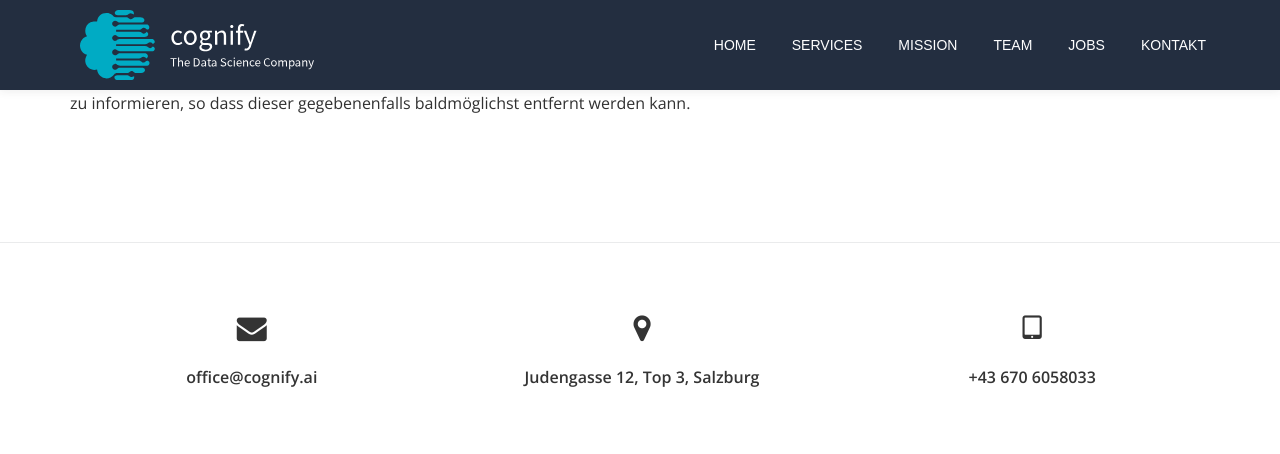
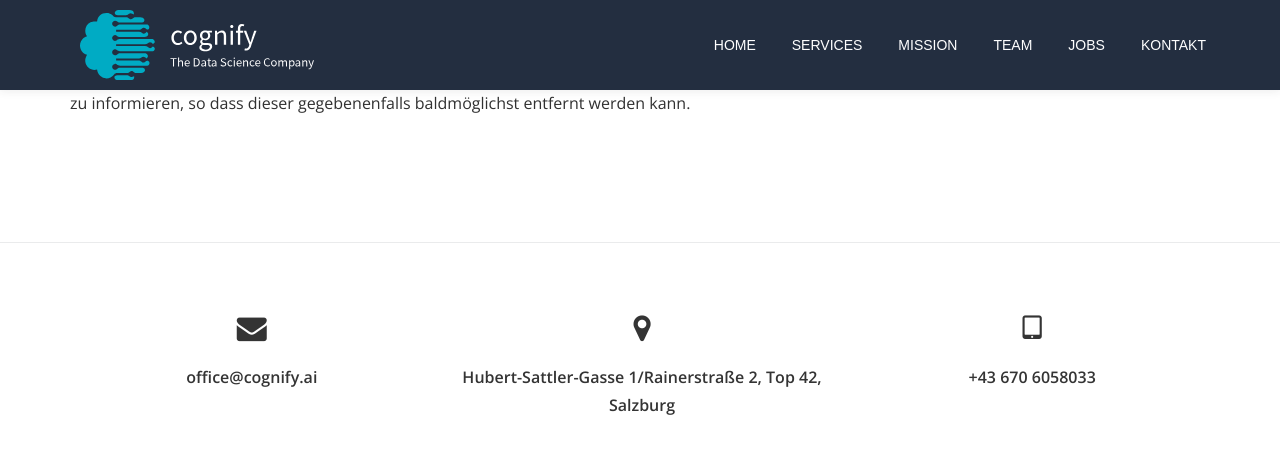
Before and after one commit to cognify-salzburg/cognify-salzburg.github.io, a Jekyll site: the page built from imprint/index.md, in a window 1280 px wide and 900 px high, scrolled down 1192 px, cut to the strip 0-458 px from the top of the window. Shown: the top 454 px of the strip. Built offline with Jekyll 4.4.1, drawn with Linux system fonts in a browser that asks for light colours.

Commit message:
update location URls

```diff
--- a/_config.yml
+++ b/_config.yml
@@ -18,8 +18,8 @@
 lang: de-AT
 company:
   email: office@cognify.ai
-  location: Judengasse 12, Top 3, Salzburg
-  location-link: https://maps.google.com/maps?ll=47.799494,13.046457&amp;z=16&amp;t=m&amp;q=Judengasse%2012%205020%20Salzburg
+  location: Hubert-Sattler-Gasse 1/Rainerstraße 2, Top 42, Salzburg
+  location-link: https://goo.gl/maps/diRbfDKzmaM1wF8G7
   phone: +43 670 6058033
   imprint:
     ceo: "Geschäftsführer: Dr. Norbert Walchhofer, Mag. Martin Simmerstatter"
@@ -43,7 +43,7 @@
 google:
   site-verification: q_gqTtu5Y0hW89Edt9yQAoVefhlrAcluCtcfGSNdiyM
   maps:
-    embed-link: https://www.google.com/maps/embed?pb=!1m18!1m12!1m3!1d2680.0690156938435!2d13.044267915841973!3d47.799497882625396!2m3!1f0!2f0!3f0!3m2!1i1024!2i768!4f13.1!3m3!1m2!1s0x4776906225dc4d13%3A0x4abedb1676fdbc27!2sJudengasse+12%2C+5020+Salzburg!5e0!3m2!1sde!2sat!4v1502520709512
+    embed-link: https://www.google.com/maps/embed?origin=mfe&pb=!1m3!2m1!1sHubert-Sattler-Gasse+1!6i13
 
 # Build settings
 markdown: kramdown
```
